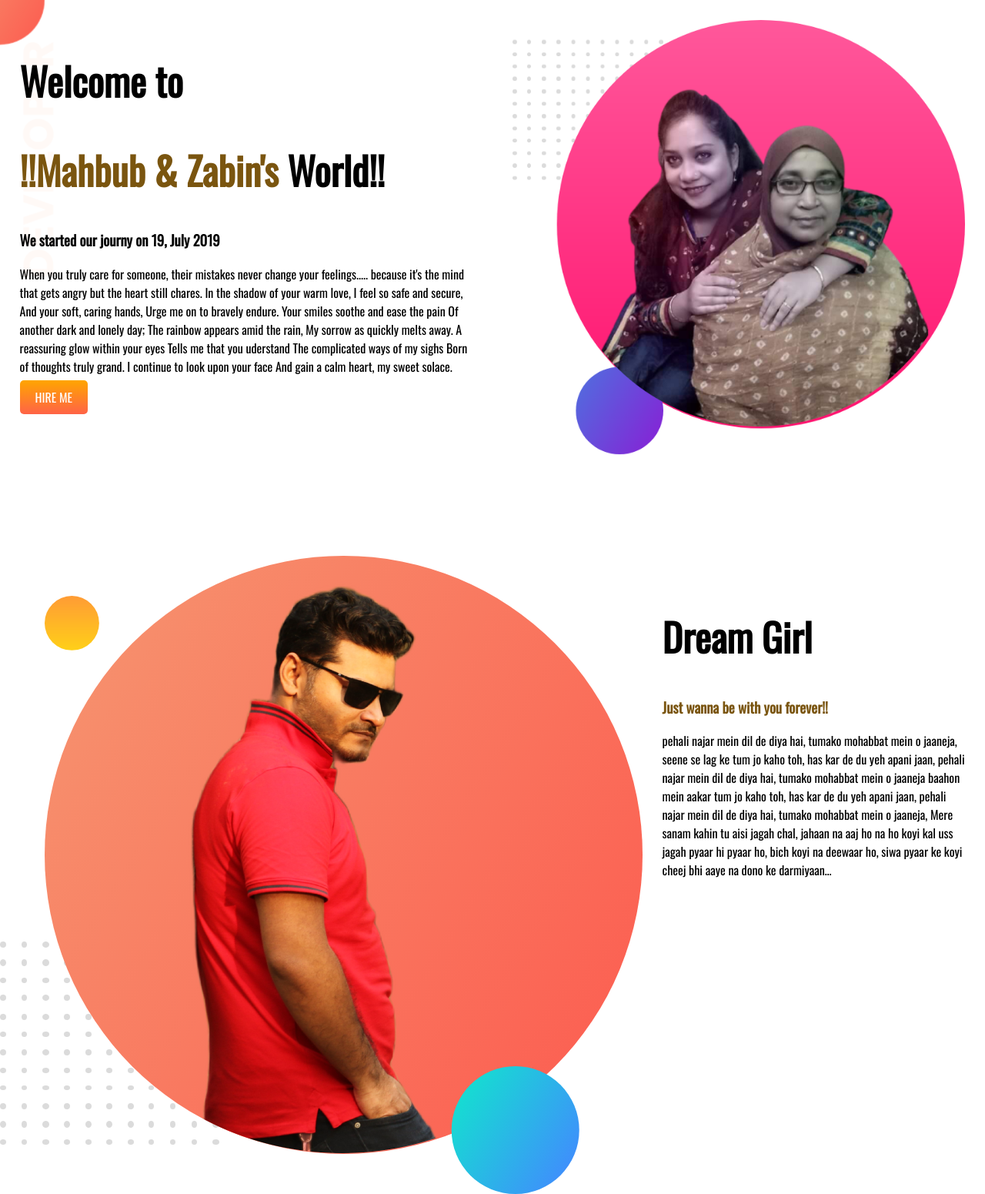
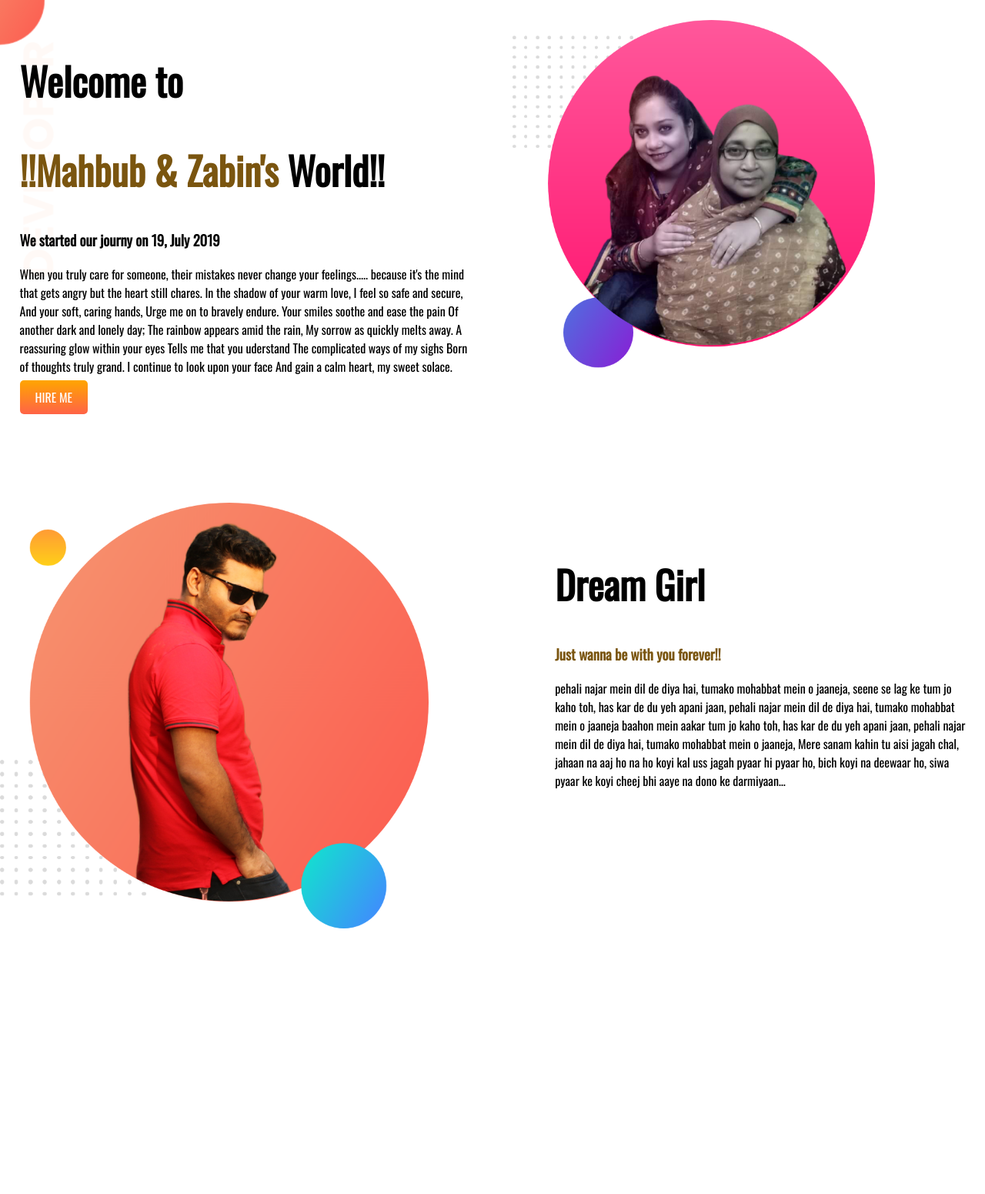
Before and after one commit to mahbubkazi/New-Dev-Portfolio, a plain HTML site: page index.html in a window 1280 px wide. Shown: the whole page at 77% size. After the commit the page ends 1311 px from the top, so only its background shows below. Drawn offline with nearby package versions, Linux system fonts and the light colour scheme.

Commit message:
image resize

```diff
--- a/index.html
+++ b/index.html
@@ -27,7 +27,7 @@
         <div class="half-width"> <img src="Zabin.png" alt="">
         </div>
     </section>
-    <section class="our dreams">
+    <section class="our-dreams">
         <div>
              <img src="My_image.png" alt="">
         </div>
--- a/style.css
+++ b/style.css
@@ -17,7 +17,7 @@ section {
   padding: 2%;
 }
 .half-width img {
-  width: 100%;
+  width: 80%;
 }
 .link-button {
   text-decoration: none;
@@ -31,9 +31,12 @@ section {
   background-image: url(top-banner.png);
   background-repeat: no-repeat;
 }
-.dream-girl {
+.dream-girl{
   background-image: url(dream-bg.png);
   background-repeat: no-repeat;
   background-position: right;
   padding: 5%;
 }
+.our-dreams img{
+width: 80%;
+}
```
